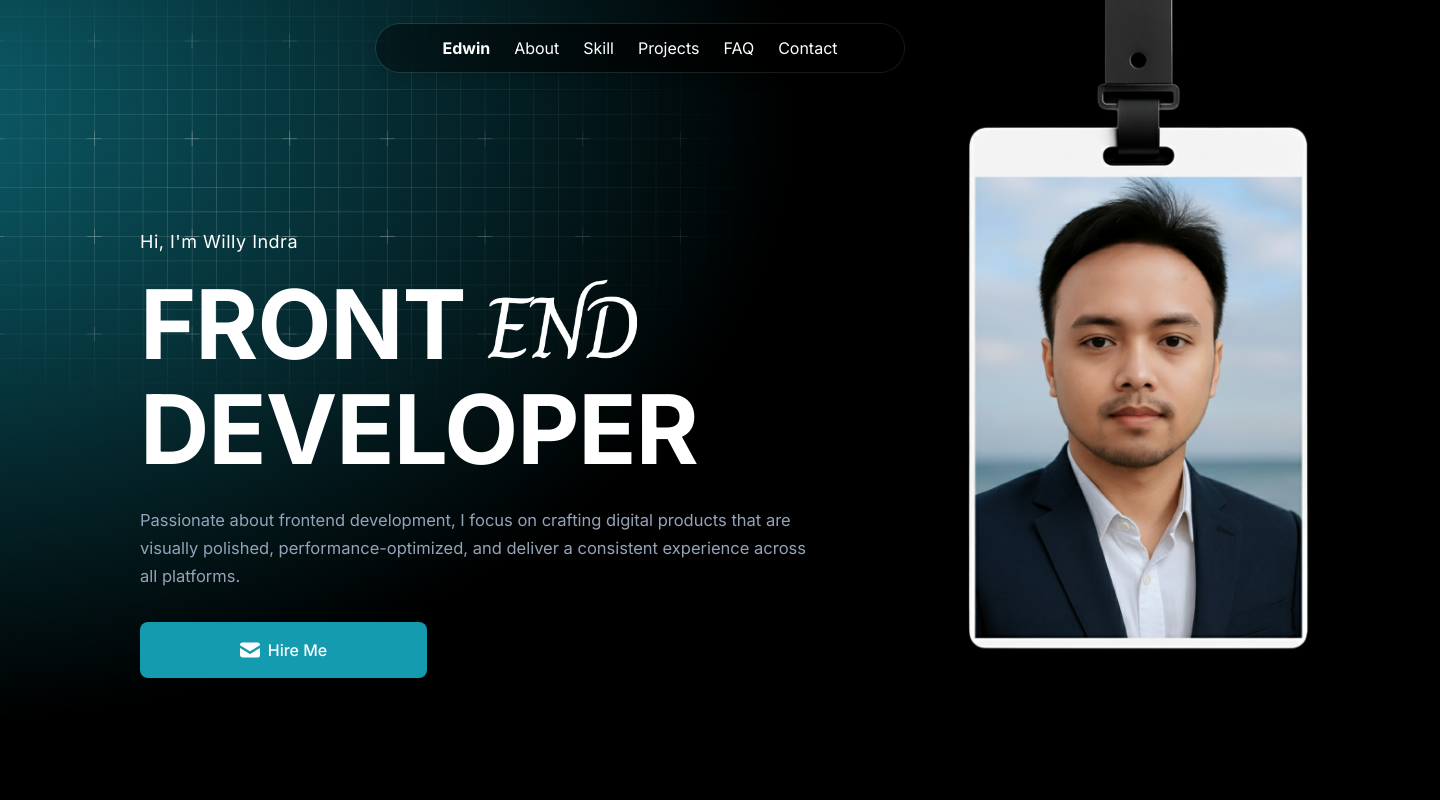
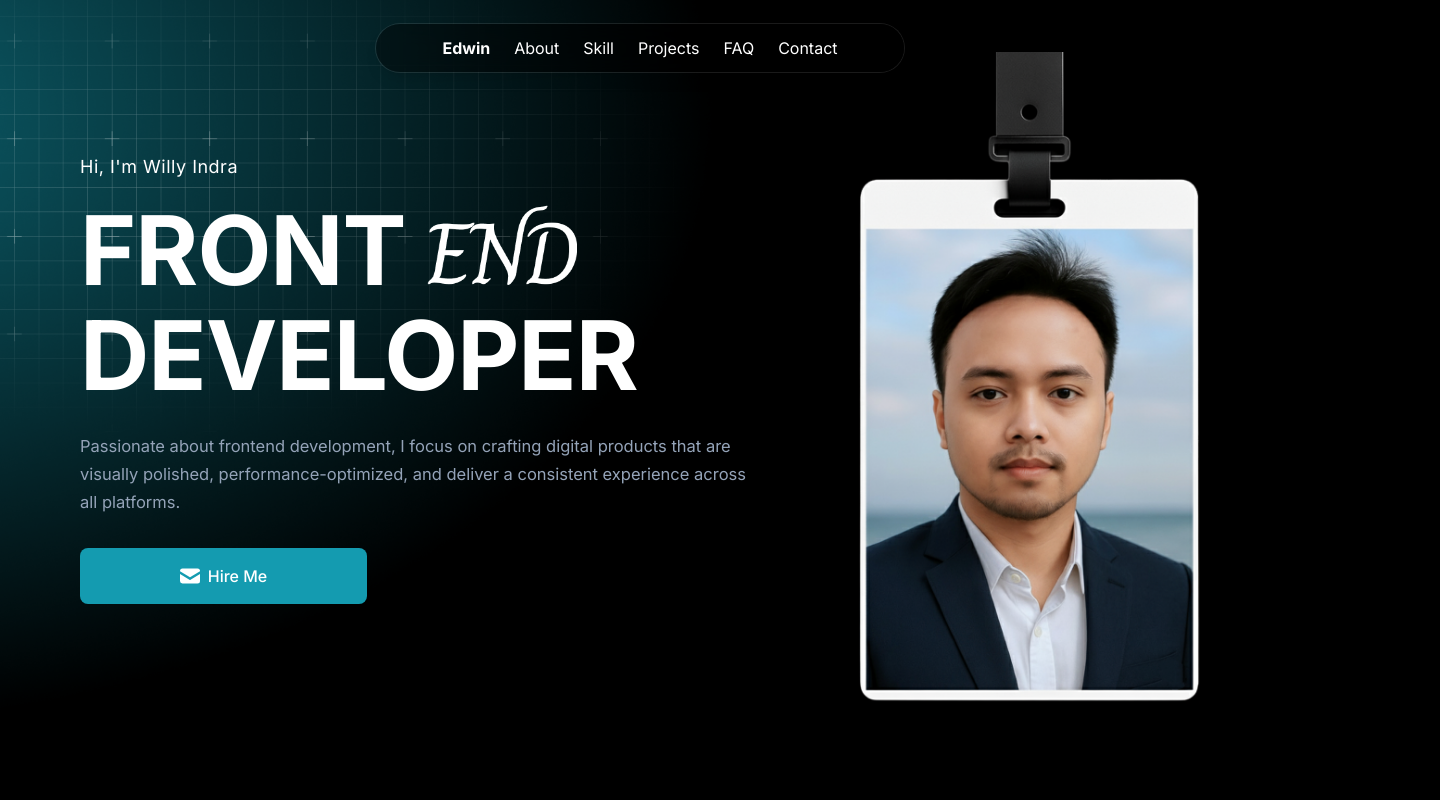
Before and after one commit to willyindra50/Company-profile, a Next.js app: page / in a window 1280 px wide. Shown: the top 800 px of the page, 1440 px wide, since content can reach past the window. Built offline with nearby package versions, Linux system fonts and the light colour scheme.

Commit message:
Update About & Contact section layout, responsive max 1440px

```diff
--- a/src/components/About.tsx
+++ b/src/components/About.tsx
@@ -2,14 +2,16 @@ import Image from 'next/image';
 
 export default function About() {
   return (
-    <section className='relative w-full md:w-[1440px] bg-black mx-auto text-white px-5 sm:px-8 md:px-[140px] py-[80px]'>
+    <section className='relative w-full bg-black text-white py-[80px]'>
+      {/* Container max 1440px */}
+      <div className='w-full max-w-[1440px] mx-auto px-5 sm:px-8'>
         {/* Top Content */}
         <div className='flex flex-col md:flex-row justify-between items-start pt-[60px] md:pt-[80px] gap-8'>
           {/* Left Title */}
-        <div className='max-w-full md:max-w-[880px]'>
+          <div className='w-full md:max-w-[880px]'>
             <h2 className='text-2xl sm:text-3xl md:text-[38px] font-bold leading-snug md:leading-[50px] tracking-[-0.5px]'>
-            I turn ideas and designs into functional, accessible, and performant
-            websites
+              I turn ideas and designs into functional, accessible, and
+              performant websites
               <br />
               <span className='text-[#00A8C5]'>
                 using modern frontend technologies.
@@ -78,7 +80,7 @@ export default function About() {
           </div>
 
           {/* Right Features */}
-        <div className='grid grid-cols-1 md:grid-cols-2 gap-y-8 sm:gap-y-10 gap-x-8 md:gap-x-[80px] w-full md:w-[706px]'>
+          <div className='grid grid-cols-1 md:grid-cols-2 gap-y-8 sm:gap-y-10 gap-x-8 md:gap-x-[80px] w-full'>
             {/* Item 1 */}
             <div className='flex flex-col items-start gap-3 sm:gap-4'>
               <Image
@@ -92,8 +94,8 @@ export default function About() {
                 Frontend Development
               </h3>
               <p className='text-[#94A3B8] text-sm sm:text-[15px] leading-relaxed'>
-              I build responsive, accessible, and scalable websites using modern
-              frontend tools and best practices.
+                I build responsive, accessible, and scalable websites using
+                modern frontend tools and best practices.
               </p>
             </div>
 
@@ -146,9 +148,10 @@ export default function About() {
                 Responsive Design
               </h3>
               <p className='text-[#94A3B8] text-sm sm:text-[15px] leading-relaxed'>
-              I ensure that every layout adapts beautifully to different screen
-              sizes — from mobile to desktop.
+                I ensure that every layout adapts beautifully to different
+                screen sizes — from mobile to desktop.
               </p>
+            </div>
           </div>
         </div>
       </div>
--- a/src/components/HeroSection.tsx
+++ b/src/components/HeroSection.tsx
@@ -6,7 +6,7 @@ import { motion } from 'framer-motion';
 
 export default function HeroSection() {
   return (
-    <section className='relative w-full md:w-[1440px] h-auto md:h-[756px] bg-black overflow-hidden mx-auto'>
+    <section className='relative w-full bg-black overflow-hidden'>
       {/* Navbar */}
       <Navbar />
 
@@ -15,42 +15,51 @@ export default function HeroSection() {
         initial={{ opacity: 0, scale: 1.1 }}
         animate={{ opacity: 1, scale: 1 }}
         transition={{ duration: 1.2, ease: 'easeOut' }}
-        className='absolute top-0 left-0 w-full h-full'
+        className='absolute inset-0'
       >
         <Image
           src='/BG-Hero.png'
           alt='Background Hero'
-          width={1440}
-          height={756}
-          className='w-full h-full object-cover'
+          fill
+          sizes='100vw'
+          className='object-cover'
           priority
         />
       </motion.div>
 
       {/* Layout wrapper */}
-      <div className='relative flex flex-col items-center md:block px-5 sm:px-8 md:px-0 mt-0 md:mt-0'>
-        {/* Hero Card tampil di mobile */}
+      <div
+        className='
+  relative w-full
+  max-w-[1440px] mx-auto
+  px-4 sm:px-6 md:px-10 lg:px-16 xl:px-20
+  flex flex-col md:flex-row items-center justify-between
+  min-h-[756px]
+'
+      >
+        {/* Hero Card (mobile only) */}
         <motion.div
           initial={{ opacity: 0, y: 40 }}
           animate={{ opacity: 1, y: 0 }}
           transition={{ duration: 0.8, delay: 0.3, ease: 'easeOut' }}
+          className='md:hidden mb-6'
         >
           <Image
             src='/hero-card.png'
             alt='Hero Card'
             width={341}
             height={671}
-            className='block md:hidden w-[260px] sm:w-[300px] h-auto mb-6 mt-0'
+            className='w-[260px] sm:w-[300px] h-auto'
             priority
           />
         </motion.div>
 
-        {/* Konten teks */}
+        {/* Text content */}
         <motion.div
           initial={{ opacity: 0, x: -60 }}
           animate={{ opacity: 1, x: 0 }}
           transition={{ duration: 1, delay: 0.5, ease: 'easeOut' }}
-          className='text-center md:text-left md:absolute top-[227px] left-[140px] max-w-[684px]'
+          className='flex-1 text-center md:text-left max-w-[684px]'
         >
           <p className='text-white text-base sm:text-lg md:text-[18px] font-normal leading-relaxed mb-3 sm:mb-4 tracking-[0.5px]'>
             Hi, I&apos;m Willy Indra
@@ -67,8 +76,8 @@ export default function HeroSection() {
               <Image
                 src='/END.png'
                 alt='END'
-                width={100}
-                height={60}
+                width={150}
+                height={80}
                 className='align-baseline w-[80px] h-[40px] sm:w-[100px] sm:h-[60px] md:w-[150px] md:h-[80px]'
               />
             </motion.span>
@@ -76,7 +85,7 @@ export default function HeroSection() {
             DEVELOPER
           </h1>
 
-          <p className='text-[#94A3B8] text-sm sm:text-base md:text-[16.5px] leading-relaxed md:leading-[28px] font-normal max-w-[684px] mt-5 sm:mt-6'>
+          <p className='text-[#94A3B8] text-sm sm:text-base md:text-[16.5px] leading-relaxed md:leading-[28px] font-normal mt-5 sm:mt-6'>
             Passionate about frontend development, I focus on crafting digital
             products that are visually polished, performance-optimized, and
             deliver a consistent experience across all platforms.
@@ -106,18 +115,19 @@ export default function HeroSection() {
           </motion.button>
         </motion.div>
 
-        {/* Hero Card hanya desktop */}
+        {/* Hero Card (desktop only) */}
         <motion.div
           initial={{ opacity: 0, y: -50 }}
           animate={{ opacity: 1, y: 0 }}
           transition={{ duration: 1, delay: 0.6, ease: 'easeOut' }}
+          className='hidden md:block'
         >
           <Image
             src='/hero-card.png'
             alt='Hero Card'
             width={341}
             height={671}
-            className='hidden md:block absolute top-0 right-[131px]'
+            className='h-auto'
             priority
           />
         </motion.div>
--- a/src/components/Projects.tsx
+++ b/src/components/Projects.tsx
@@ -30,7 +30,7 @@ const projects = [
 
 export default function Projects() {
   return (
-    <section className='relative w-full md:w-[1440px] h-auto md:h-[771px] bg-black overflow-hidden mx-auto flex flex-col items-center px-5 sm:px-8 py-12 sm:py-16'>
+    <section className='relative w-full h-auto md:h-[771px] bg-black overflow-hidden flex flex-col items-center px-5 sm:px-8 py-12 sm:py-16'>
       {/* Heading */}
       <h2 className='text-white font-bold text-2xl sm:text-3xl md:text-[40px] leading-tight mb-3 text-center'>
         Bridging Design and Development
@@ -41,7 +41,7 @@ export default function Projects() {
       </p>
 
       {/* Projects Grid */}
-      <div className='grid grid-cols-1 sm:grid-cols-2 md:grid-cols-3 gap-10 md:gap-8 lg:gap-12 w-full max-w-[1200px]'>
+      <div className='grid grid-cols-1 sm:grid-cols-2 md:grid-cols-3 gap-10 md:gap-8 lg:gap-12 w-full max-w-[1200px] mx-auto'>
         {projects.map((project, idx) => (
           <motion.a
             key={project.id}
@@ -55,7 +55,7 @@ export default function Projects() {
             viewport={{ once: true }}
           >
             {/* Gambar Portofolio */}
-            <div className='w-[361px] sm:w-[300px] md:w-[373px] h-[361px] sm:h-[300px] md:h-[373px] overflow-hidden rounded-lg shadow-lg'>
+            <div className='w-full max-w-[373px] h-[361px] sm:h-[300px] md:h-[373px] overflow-hidden rounded-lg shadow-lg'>
               <Image
                 src={project.image}
                 alt={project.title}
@@ -66,7 +66,7 @@ export default function Projects() {
             </div>
 
             {/* Nama & Tahun */}
-            <div className='w-[260px] sm:w-[300px] md:w-[373px] mt-4 text-left'>
+            <div className='w-full max-w-[373px] mt-4 text-left'>
               <h3 className='text-white font-semibold text-lg sm:text-xl'>
                 {project.title}
               </h3>
--- a/src/components/Skill.tsx
+++ b/src/components/Skill.tsx
@@ -17,7 +17,7 @@ const skills = [
 
 export default function Skill() {
   return (
-    <section className='relative w-full md:w-[1440px] h-auto md:h-[938px] bg-black overflow-hidden mx-auto flex items-center justify-center px-5 sm:px-8'>
+    <section className='relative w-full h-auto md:h-[938px] bg-black overflow-hidden flex items-center justify-center px-5 sm:px-8'>
       {/* Background full section pojok kiri bawah */}
       <Image
         src='/BG-Skill.png'
@@ -27,7 +27,7 @@ export default function Skill() {
         priority
       />
 
-      <div className='relative flex flex-col items-center text-center w-full'>
+      <div className='relative flex flex-col items-center text-center w-full max-w-[1200px] mx-auto'>
         {/* Heading */}
         <motion.h2
           initial={{ opacity: 0, y: 30 }}
@@ -55,7 +55,7 @@ export default function Skill() {
           whileInView={{ opacity: 1, y: 0 }}
           transition={{ duration: 0.8, delay: 0.4 }}
           viewport={{ once: true }}
-          className='w-full max-w-[1200px] bg-black border border-[#1E293B] rounded-lg overflow-hidden'
+          className='w-full bg-black border border-[#1E293B] rounded-lg overflow-hidden'
         >
           <table className='w-full text-left text-white'>
             <thead>
@@ -74,9 +74,7 @@ export default function Skill() {
               variants={{
                 hidden: {},
                 show: {
-                  transition: {
-                    staggerChildren: 0.15,
-                  },
+                  transition: { staggerChildren: 0.15 },
                 },
               }}
             >
--- a/src/components/Tools.tsx
+++ b/src/components/Tools.tsx
@@ -64,7 +64,7 @@ export default function Tools() {
   const scrollRef = React.useRef<HTMLDivElement | null>(null);
   const { scrollYProgress } = useScroll({ container: scrollRef });
 
-  // scroll ke Contact.tsx (pastikan section contact punya id="contact")
+  // scroll ke Contact.tsx
   const handleSendMessage = () => {
     document.getElementById('contact')?.scrollIntoView({ behavior: 'smooth' });
   };
@@ -72,11 +72,11 @@ export default function Tools() {
   return (
     <section
       aria-labelledby='tools-title'
-      className='relative w-full md:w-[1440px] h-auto md:h-[689px] bg-black mx-auto text-white flex items-center py-12 md:py-0'
+      className='relative w-full h-auto md:h-[689px] bg-black text-white flex items-center py-12 md:py-0'
     >
       <div className='w-full max-w-[1200px] mx-auto px-5 sm:px-8 md:px-12'>
         <div className='flex flex-col md:flex-row justify-between items-start md:items-center w-full gap-12 md:gap-0'>
-          {/* LEFT (digeser kiri dikit biar sejajar) */}
+          {/* LEFT */}
           <div className='w-full md:w-[367px] flex flex-col justify-between h-auto md:h-[529px] -ml-1 sm:-ml-2 md:-ml-3'>
             <div>
               <h2
@@ -168,7 +168,7 @@ export default function Tools() {
         </div>
       </div>
 
-      {/* ⛔️ CSS buat hilangin scrollbar default */}
+      {/* ⛔️ CSS hilangin scrollbar */}
       <style jsx global>{`
         .no-scrollbar::-webkit-scrollbar {
           display: none;
```
Also changed, not shown: src/components/Contact.tsx (+6 -7 lines), src/components/Trusted.tsx (+6 -6 lines). Lines whose indentation alone changed are shown as unchanged.
